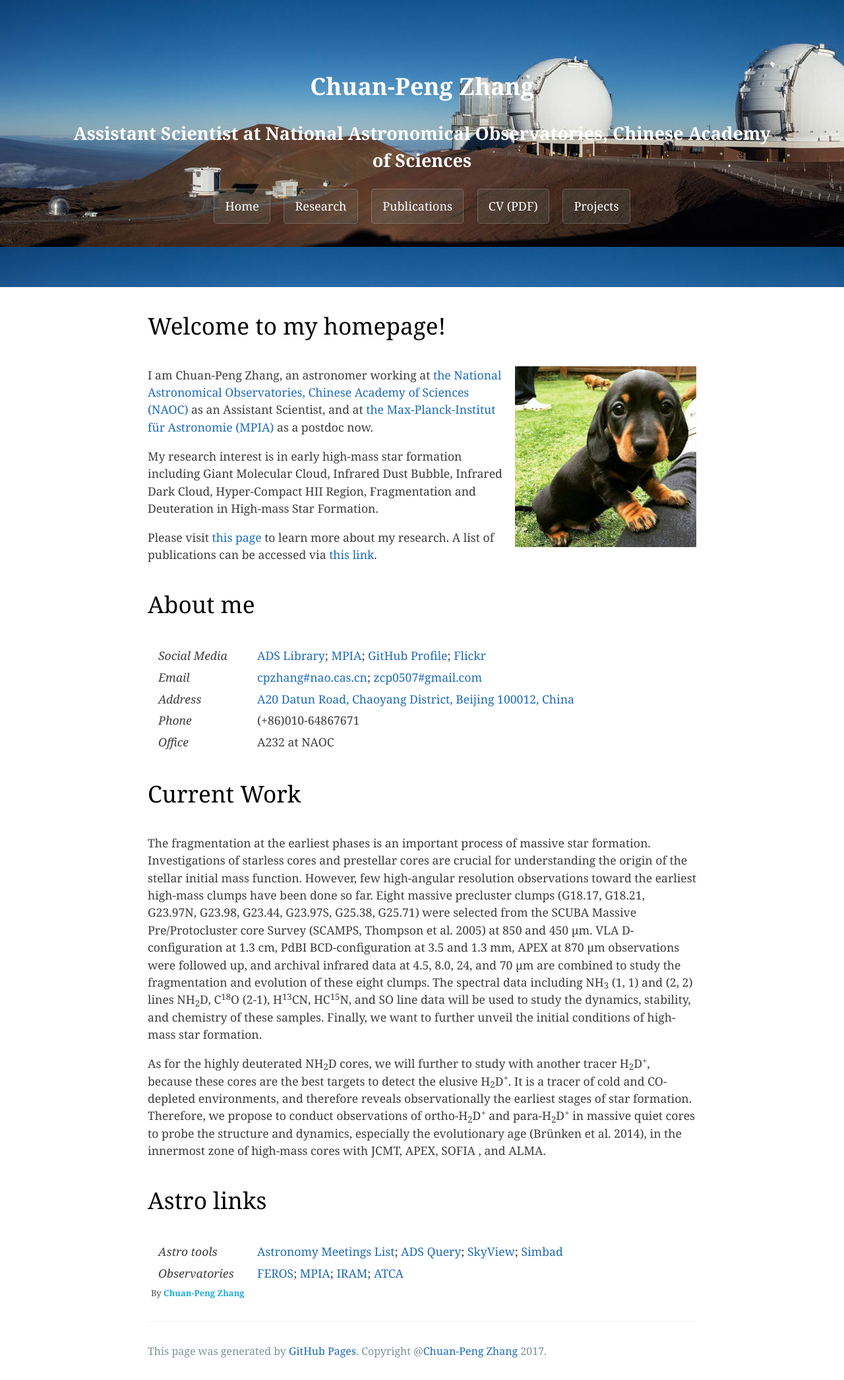
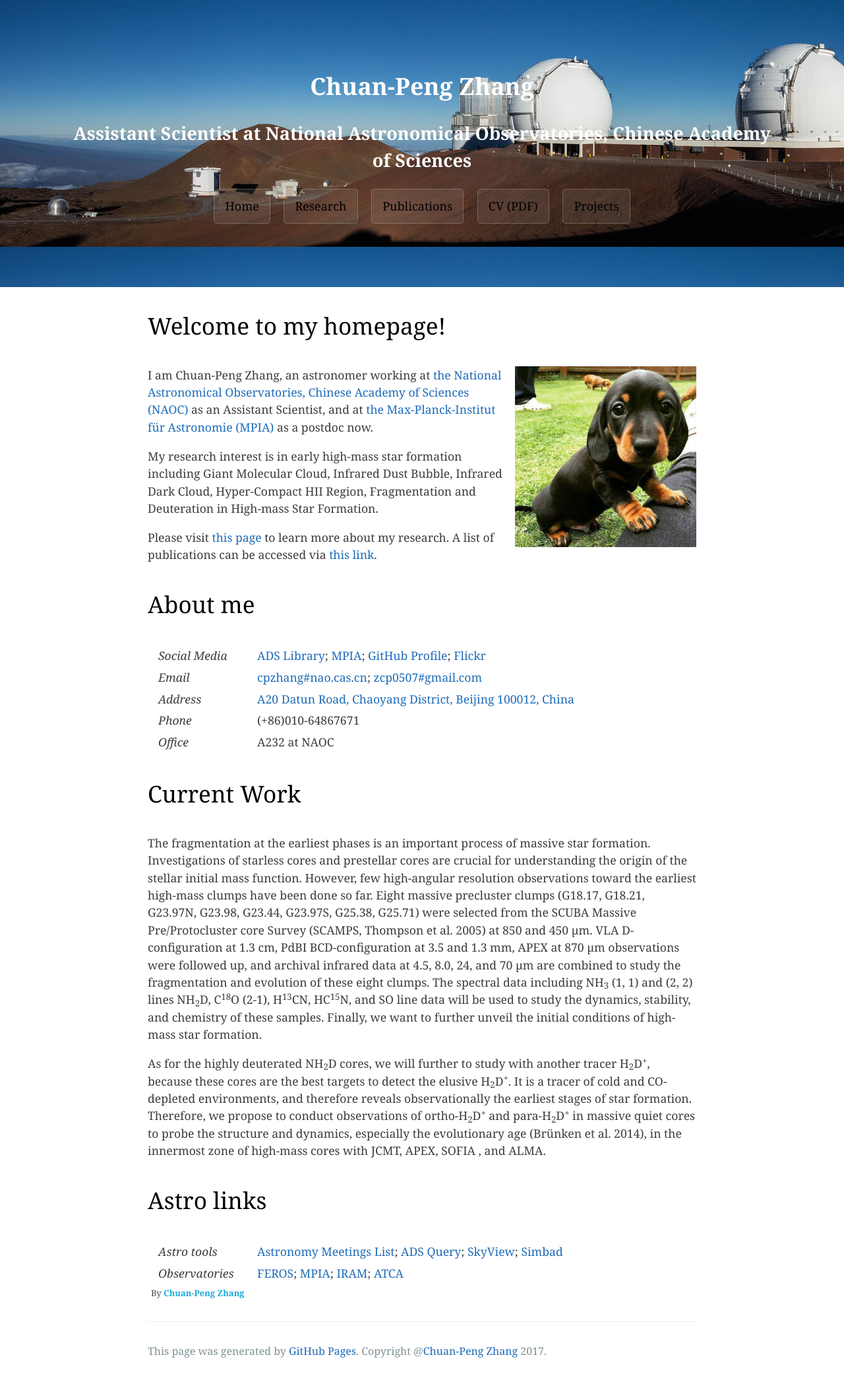
Before and after one commit to zcp521/zcp521.github.io, a Jekyll site: the page built from index.html, in a window 1280 px wide. Shown: the whole page at 66% size. Built offline with Jekyll 4.4.1, drawn with Linux system fonts in a browser that asks for light colours; the list of posts is cut into pages by our own code.

Commit message:
Initial commit

```diff
--- a/css/cayman.css
+++ b/css/cayman.css
@@ -18,8 +18,8 @@ a {
 .btn {
   display: inline-block;
   margin-bottom: 1rem;
-  color: rgba(255, 255, 255, 1);
-  background-color: rgba(155, 255, 255, 0.08);
+  color: rgba(0, 0, 0, 1);
+  background-color: rgba(255, 255, 255, 0.08);
   border-color: rgba(255, 255, 255, 0.2);
   border-style: solid;
   border-width: 1px;
```
